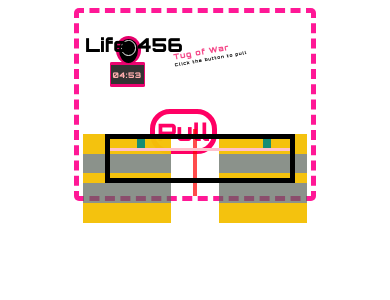
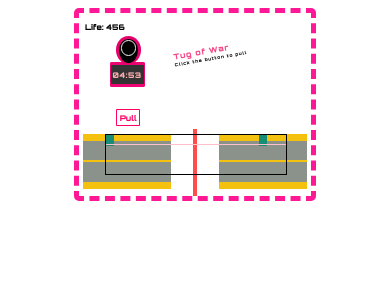
Before and after one commit to anniezoyinlee/GA-Final-SquidGame, a React (Create React App) app: page /game/tow in a window 390 px wide. Both pictures are taken after a click on the button "Play". Shown: the top 300 px of the page. Built offline with nearby package versions, Linux system fonts and the light colour scheme.

Commit message:
updated responsive design

```diff
--- a/src/App.css
+++ b/src/App.css
@@ -1,7 +1,6 @@
 @import url('https://fonts.googleapis.com/css2?family=Orbitron:wght@400;600;900&display=swap');
 
 * {
-  /* border: solid 1px gold; */
   font-family: 'Orbitron', sans-serif;
 }
 
--- a/src/components/Game/Caption/Caption.css
+++ b/src/components/Game/Caption/Caption.css
@@ -1,9 +1,8 @@
 /* Caption */
 .caption {
-  position: relative;
+  position: absolute;
   transform: rotate(-10deg);
   width: 60%;
-  position: absolute;
   left: 40%;
   top: 30%;
   letter-spacing: .05em;
--- a/src/components/Game/Dalgona/Dalgona.css
+++ b/src/components/Game/Dalgona/Dalgona.css
@@ -1,17 +1,16 @@
 /* Dalgona Candy */
 .dalgona {
   position: relative;
-  top: 50px;
 }
 
 .candy {
-  width: 300px;
-  height: 300px;
   position: absolute;
+  width: 20vw;
+  height: 20vw;
   left: 20vw;
   top: 0;
   background-color: rgb(240, 180, 80);
-  border-radius: 150px;
+  border-radius: 50%;
   filter: blur(1px);
 }
 
@@ -22,14 +21,14 @@
 /* circle slice */
 /* reference https://newbedev.com/segments-in-a-circle-using-css3 */
 .circleLine {
-  position: absolute;
+  position: relative;
   border: 1px solid rgba(250, 200, 120, .5);
+  border-radius: 50%;
   padding: 0;
-  width: 175px;
-  height: 175px;
-  left: 24.5vw;
-  top: 3.5vw;
-  border-radius: 50%;
+  width: 12vw;
+  height: 12vw;
+  left: 24vw;
+  top: 4vw;
   list-style: none;
   overflow: hidden;
   filter: blur(1px);
@@ -135,14 +134,14 @@
 }
 
 .circleShape {
-  width: 167px;
-  height: 167px;
   position: absolute;
-  left: 24.75vw;
-  top: 4.85vw;
+  width: 11.5vw;
+  height: 11.5vw;
+  left: 24.3vw;
+  top: 4.3vw;
   background-color: rgb(240, 180, 80);
   filter: blur(1px);
-  border-radius: 150px;
+  border-radius: 50%;
 }
 
 .circleShape:hover {
--- a/src/components/Game/Game.css
+++ b/src/components/Game/Game.css
@@ -26,13 +26,12 @@
 }
 
 .playBtn {
-  font-size: 2em;
-  z-index: 1;
+  font-size: 6vw;
 }
 
 .life {
   position: absolute;
-  top: 5%;
+  top: 0;
   left: 1%;
-  font-size: 1.2em;
+  font-size: 2vw;
 }
--- a/src/components/Game/Marbles/Marbles.css
+++ b/src/components/Game/Marbles/Marbles.css
@@ -11,24 +11,21 @@
 .evenBtn,
 .oddBtn {
   height: 10vw;
-  font-size: 1.5em;
-  margin: 10%;
+  font-size: 2vw;
+  margin: 5%;
 }
 
 .hand {
-  height: 60%;
-  width: 60%;
-  text-align: center;
   position: relative;
-  display: flex;
-  align-items: center;
-  justify-content: center;
+  height: 15vw;
+  width: 15vw;
 }
 
 .handImg {
   background-image: url('../../../images/hand.png');
-  background-size: auto 100%;
+  background-size: 95%;
   background-repeat: no-repeat;
+  margin: 5%;
   height: 100%;
   width: 100%;
 }
@@ -36,8 +33,8 @@
 h1.questionMark,
 h1.marbleAmount {
   color: rgb(255, 0, 140);
-  font-size: 5em;
+  font-size: 5vw;
   position: absolute;
-  left: 1.2em;
-  top: 0.5em;
+  left: 7vw;
+  top: 4vw;
 }
--- a/src/components/Game/RLGL/RLGL.css
+++ b/src/components/Game/RLGL/RLGL.css
@@ -13,7 +13,7 @@
 
 .ground {
   background-color: rgb(255, 208, 138);
-  border-right: rgba(255, 0, 111, 0.6) solid 5px;
+  border-right: rgba(255, 0, 111, 0.6) solid .5vw;
   width: 100%;
   height: 25vw;
   padding-top: .1%;
@@ -33,11 +33,12 @@
 .playWindow-right {
   width: 25%;
   margin-bottom: 2%;
+  margin-left: 1%;
 }
 
 .lightSign h1 {
   text-align: center;
-  font-size: 1.8em;
+  font-size: 2vw;
   pointer-events: none;
 }
 
--- a/src/components/Game/TGSS/TGSS.css
+++ b/src/components/Game/TGSS/TGSS.css
@@ -8,10 +8,18 @@
   justify-content: space-around;
 }
 
+.players {
+  position: absolute;
+  left: 0;
+}
+
+.players .player {
+  margin: 2%;
+}
 
 .bridge{
   background: white;
-  border-width: 5px 0;
+  border-width: .5vw 0;
   border-style: solid;
   border-color: rgba(255, 0, 120, 0.8);
   width: 45vw;
--- a/src/components/Game/ToW/Tow.css
+++ b/src/components/Game/ToW/Tow.css
@@ -12,13 +12,13 @@
 
 .pullBtn{
   position: absolute;
-  left: 30%;
+  left: 15%;
   top: 15%;
-  border: rgb(255, 0, 100) 5px solid;
-  border-radius: 20px;
+  border: rgb(255, 0, 100) .5vw solid;
+  border-radius: 5%;
   background-color: rgba(255, 255, 255, 0);
   color: rgb(255, 0, 100) ;
-  font-size: 1.5em;
+  font-size: 2vw;
   font-weight: 700;
   padding: 1%;
 }
@@ -42,15 +42,15 @@
 .top {
   background-color: rgba(90, 100, 90, .7);
   height: 5vw;
-  border-top: rgba(255, 200, 0, .9) 20px solid;
-  border-bottom: rgba(255, 200, 0, 0.9) 5px solid;
+  border-top: rgba(255, 200, 0, .9) 2vw solid;
+  border-bottom: rgba(255, 200, 0, 0.9) .5vw solid;
 }
 
 .bottom {
   background-color: rgba(90, 100, 90, .7);
   height: 5vw;
-  border-top: rgba(255, 200, 0, .9) 5px solid;
-  border-bottom: rgba(255, 200, 0, .9) 20px solid;
+  border-top: rgba(255, 200, 0, .9) .5vw solid;
+  border-bottom: rgba(255, 200, 0, .9) 2vw solid;
 }
 
 .left {
@@ -68,7 +68,7 @@
 }
 
 .theTow {
-  border: 5px solid black;
+  border: .5vw solid black;
   width: 80%;
   height: 10vw;
   position: absolute;
@@ -79,7 +79,7 @@
 .rope {
   position: absolute;
   top: 32%;
-  border-top: 3px pink solid;
+  border-top: .3vw pink solid;
   height: 0;
   width: 100%;
   margin-top: -2%;
```
